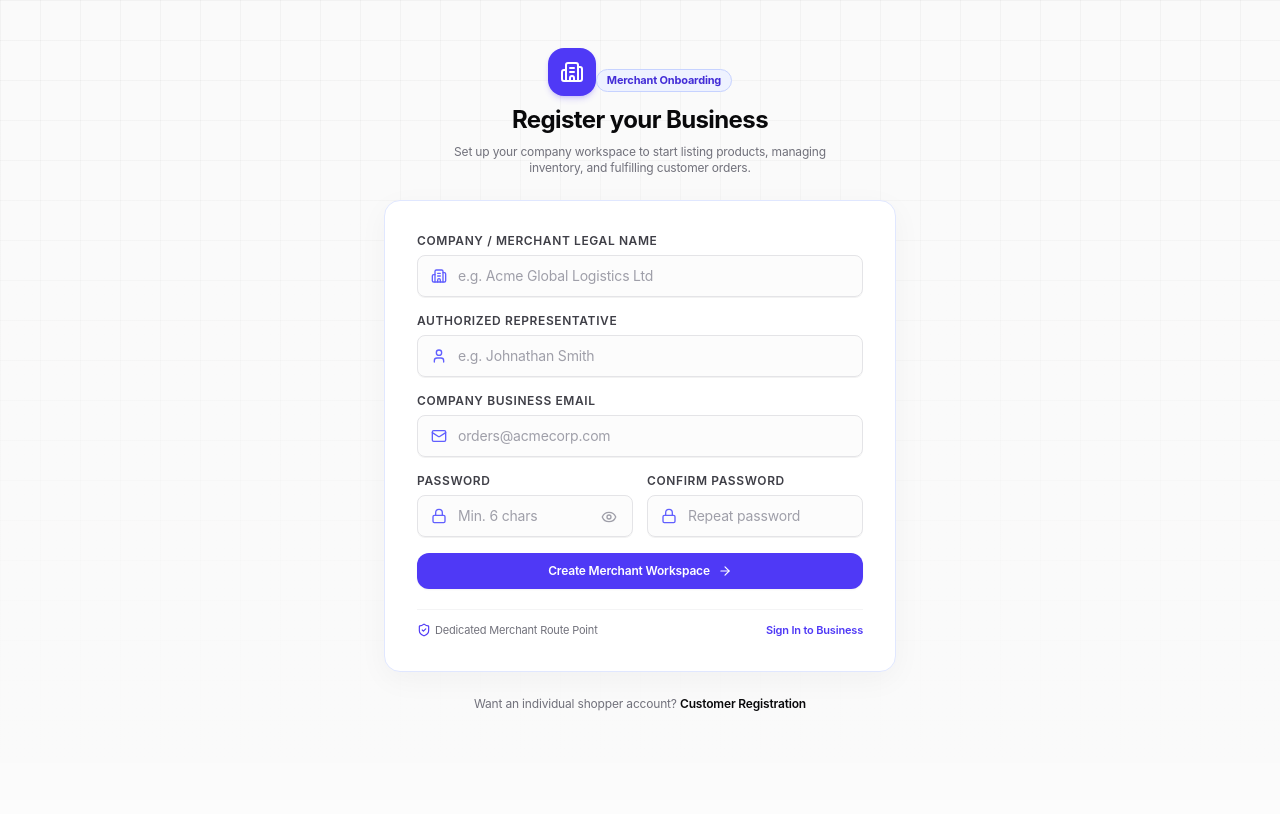
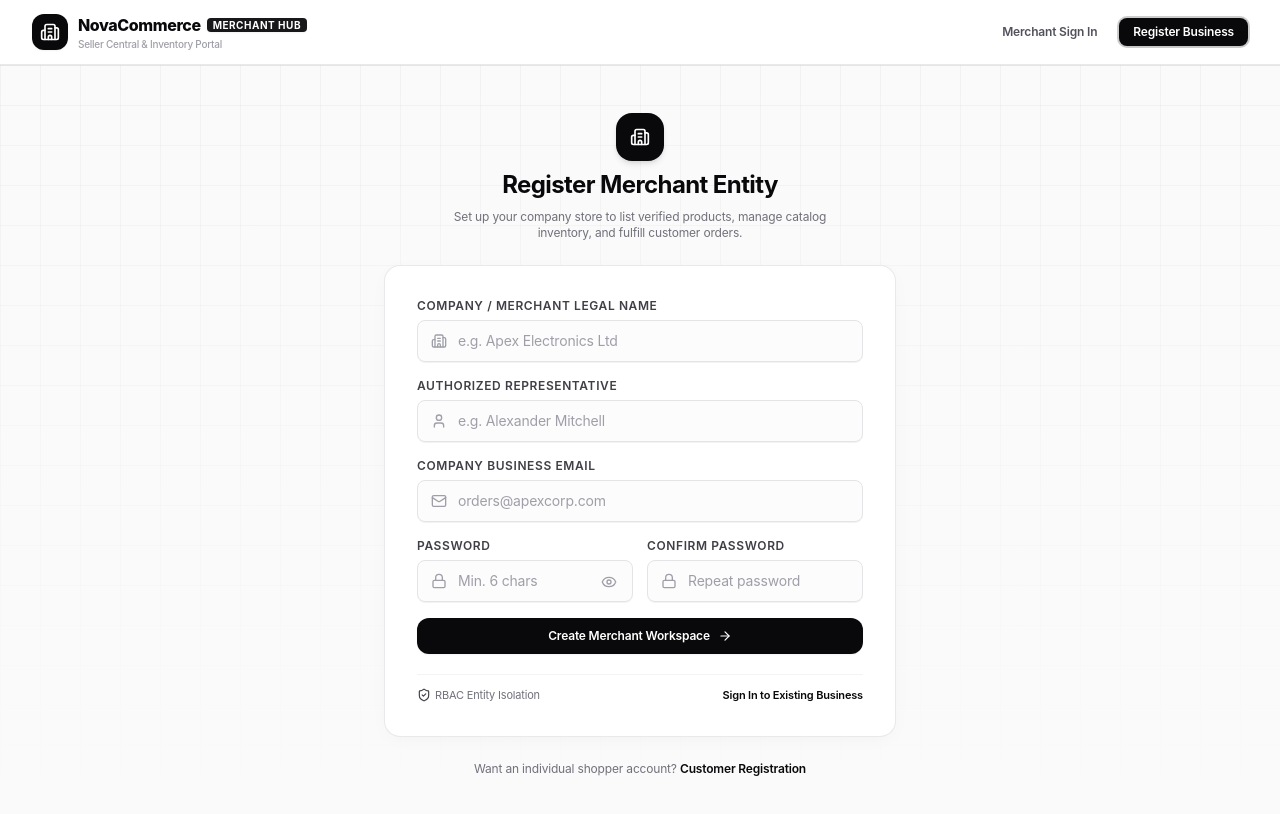
Before and after one commit to Next-Gen-Coder-2007/E-Commerce, a React (Vite) app in the folder client/: page /business/register in a window 1280 px wide. Shown: the top 814 px of the page. Built offline with nearby package versions, Linux system fonts and the light colour scheme; no server answers.

Commit message:
feat(client): integrate merchant portal navigation and refine business auth pages

```diff
--- a/client/src/App.tsx
+++ b/client/src/App.tsx
@@ -4,6 +4,7 @@ import { GoogleOAuthProvider } from '@react-oauth/google';
 import { AuthProvider } from './context/AuthContext';
 import { CartProvider } from './context/CartContext';
 import { Navbar } from './components/Navbar';
+import { BusinessNavbar } from './components/business/BusinessNavbar';
 import { CartDrawer } from './components/CartDrawer';
 import { HomePage } from './pages/HomePage';
 import { ProductDetailPage } from './pages/ProductDetailPage';
@@ -17,10 +18,12 @@ import { PublicOnlyRoute } from './components/PublicOnlyRoute';
 const AppContent: React.FC = () => {
   const location = useLocation();
   const isBusiness = location.pathname.startsWith('/business');
+  const isBusinessAuth = location.pathname === '/business/login' || location.pathname === '/business/register';
 
   return (
     <div className="min-h-screen flex flex-col bg-zinc-50/60 text-zinc-900">
       {!isBusiness && <Navbar />}
+      {isBusinessAuth && <BusinessNavbar />}
       <CartDrawer />
       <div className="flex-1">
         <Routes>
--- a/client/src/components/business/BusinessNavbar.tsx
+++ b/client/src/components/business/BusinessNavbar.tsx
@@ -1,11 +1,12 @@
 import React from 'react';
-import { Link, useNavigate } from 'react-router-dom';
+import { Link, useNavigate, useLocation } from 'react-router-dom';
 import { useAuth } from '../../context/AuthContext';
 import {
   Building2,
   LogOut,
   Store,
   PlusCircle,
+  LayoutDashboard,
 } from 'lucide-react';
 
 export const BusinessNavbar: React.FC<{ onOpenAddModal?: () => void }> = ({
@@ -13,16 +14,20 @@ export const BusinessNavbar: React.FC<{ onOpenAddModal?: () => void }> = ({
 }) => {
   const { user, loading, logout } = useAuth();
   const navigate = useNavigate();
+  const location = useLocation();
 
   const handleLogout = async () => {
     await logout();
     navigate('/business/login');
   };
 
+  const isLoginPage = location.pathname === '/business/login';
+  const isRegisterPage = location.pathname === '/business/register';
+
   return (
-    <header className="sticky top-0 z-50 w-full bg-white/90 backdrop-blur-xl border-b border-zinc-200/80 shadow-xs">
+    <header className="sticky top-0 z-50 w-full bg-white/95 backdrop-blur-xl border-b border-zinc-200/80 shadow-2xs">
       <div className="max-w-7xl mx-auto px-4 sm:px-6 lg:px-8 h-16 flex items-center justify-between">
-        <div className="flex items-center gap-3">
+        <div className="flex items-center gap-4">
           <Link to="/business" className="flex items-center gap-2.5 group">
             <div className="w-9 h-9 rounded-xl bg-zinc-950 flex items-center justify-center text-white shadow-xs group-hover:scale-105 transition-transform">
               <Building2 className="w-5 h-5" />
@@ -32,12 +37,12 @@ export const BusinessNavbar: React.FC<{ onOpenAddModal?: () => void }> = ({
                 <span className="text-base font-extrabold text-zinc-950 tracking-tight">
                   NovaCommerce
                 </span>
-                <span className="text-[10px] uppercase font-bold tracking-wider px-1.5 py-0.2 rounded bg-zinc-100 text-zinc-700 border border-zinc-200">
-                  Seller Central
+                <span className="text-[10px] uppercase font-bold tracking-wider px-1.5 py-0.5 rounded bg-zinc-900 text-white shadow-xs">
+                  Merchant Hub
                 </span>
               </div>
               <span className="text-[10px] text-zinc-400 font-medium tracking-tight">
-                Enterprise Merchant Studio
+                Seller Central & Inventory Portal
               </span>
             </div>
           </Link>
@@ -69,6 +74,14 @@ export const BusinessNavbar: React.FC<{ onOpenAddModal?: () => void }> = ({
                 </button>
               )}
 
+              <Link
+                to="/business"
+                className="hidden lg:inline-flex items-center gap-1 px-3 py-1.5 rounded-lg text-xs font-semibold text-zinc-700 hover:text-zinc-950 hover:bg-zinc-100 border border-zinc-200/80 transition-colors"
+              >
+                <LayoutDashboard className="w-3.5 h-3.5" />
+                <span>Dashboard</span>
+              </Link>
+
               <div className="flex items-center gap-2 p-1 sm:pr-3 sm:pl-1 rounded-xl bg-zinc-50 border border-zinc-200/80">
                 <div className="w-7 h-7 rounded-lg bg-zinc-950 text-white flex items-center justify-center font-bold text-xs">
                   <Building2 className="w-3.5 h-3.5" />
@@ -97,13 +110,21 @@ export const BusinessNavbar: React.FC<{ onOpenAddModal?: () => void }> = ({
             <div className="flex items-center gap-2">
               <Link
                 to="/business/login"
-                className="px-3.5 py-1.5 text-xs font-semibold text-zinc-600 hover:text-zinc-950 rounded-lg transition-colors"
+                className={`px-3.5 py-1.5 text-xs font-semibold rounded-lg transition-colors ${
+                  isLoginPage
+                    ? 'bg-zinc-100 text-zinc-950 font-bold'
+                    : 'text-zinc-600 hover:text-zinc-950 hover:bg-zinc-100'
+                }`}
               >
-                Sign In
+                Merchant Sign In
               </Link>
               <Link
                 to="/business/register"
-                className="px-3.5 py-1.5 text-xs font-semibold text-white bg-zinc-950 hover:bg-zinc-800 rounded-lg shadow-xs"
+                className={`px-3.5 py-1.5 text-xs font-semibold rounded-lg shadow-xs transition-transform active:scale-[0.98] ${
+                  isRegisterPage
+                    ? 'bg-zinc-950 text-white ring-2 ring-zinc-950/20'
+                    : 'text-white bg-zinc-950 hover:bg-zinc-800'
+                }`}
               >
                 Register Business
               </Link>
--- a/client/src/pages/business/BusinessRegisterPage.tsx
+++ b/client/src/pages/business/BusinessRegisterPage.tsx
@@ -119,22 +119,20 @@ export const BusinessRegisterPage: React.FC = () => {
       <div className="absolute inset-0 bg-gradient-to-b from-transparent via-zinc-50/50 to-zinc-50 pointer-events-none" />
 
       <div className="w-full max-w-lg space-y-6 relative z-10">
+        {/* Top Header */}
         <div className="text-center space-y-2">
-          <div className="inline-flex items-center justify-center w-12 h-12 rounded-2xl bg-indigo-600 text-white shadow-md shadow-indigo-600/20 mb-2">
-            <Building2 className="w-6 h-6" />
-          </div>
-          <div className="inline-flex items-center gap-1.5 px-2.5 py-0.5 rounded-full text-[11px] font-bold bg-indigo-50 text-indigo-700 border border-indigo-200">
-            <span>Merchant Onboarding</span>
+          <div className="inline-flex items-center justify-center w-12 h-12 rounded-2xl bg-zinc-950 text-white shadow-md shadow-zinc-950/10 mb-2">
+            <Building2 className="w-5 h-5" />
           </div>
           <h1 className="text-2xl font-bold tracking-tight text-zinc-950">
-            Register your Business
+            Register Merchant Entity
           </h1>
           <p className="text-xs text-zinc-500 max-w-sm mx-auto">
-            Set up your company workspace to start listing products, managing inventory, and fulfilling customer orders.
+            Set up your company store to list verified products, manage catalog inventory, and fulfill customer orders.
           </p>
         </div>
 
-        <div className="bg-white p-6 sm:p-8 rounded-2xl border border-indigo-100 shadow-[0_8px_30px_rgb(0,0,0,0.04)] space-y-5">
+        <div className="bg-white p-6 sm:p-8 rounded-2xl border border-zinc-200/80 shadow-[0_4px_20px_-4px_rgba(0,0,0,0.04)] space-y-5">
           {(serverError || authError) && (
             <div className="flex items-start gap-3 p-3.5 rounded-xl bg-rose-50 border border-rose-200 text-rose-800 text-xs font-medium animate-in fade-in duration-200">
               <AlertCircle className="w-4 h-4 text-rose-600 shrink-0 mt-0.5" />
@@ -149,11 +147,11 @@ export const BusinessRegisterPage: React.FC = () => {
               type="text"
               name="companyName"
               autoComplete="organization"
-              placeholder="e.g. Acme Global Logistics Ltd"
+              placeholder="e.g. Apex Electronics Ltd"
               value={formData.companyName}
               onChange={handleChange}
               error={formErrors.companyName}
-              icon={<Building2 className="w-4 h-4 text-indigo-500" />}
+              icon={<Building2 className="w-4 h-4 text-zinc-400" />}
               disabled={submitting}
             />
 
@@ -163,11 +161,11 @@ export const BusinessRegisterPage: React.FC = () => {
               type="text"
               name="name"
               autoComplete="name"
-              placeholder="e.g. Johnathan Smith"
+              placeholder="e.g. Alexander Mitchell"
               value={formData.name}
               onChange={handleChange}
               error={formErrors.name}
-              icon={<UserIcon className="w-4 h-4 text-indigo-500" />}
+              icon={<UserIcon className="w-4 h-4 text-zinc-400" />}
               disabled={submitting}
             />
 
@@ -177,11 +175,11 @@ export const BusinessRegisterPage: React.FC = () => {
               type="email"
               name="email"
               autoComplete="email"
-              placeholder="orders@acmecorp.com"
+              placeholder="orders@apexcorp.com"
               value={formData.email}
               onChange={handleChange}
               error={formErrors.email}
-              icon={<Mail className="w-4 h-4 text-indigo-500" />}
+              icon={<Mail className="w-4 h-4 text-zinc-400" />}
               disabled={submitting}
             />
 
@@ -197,13 +195,13 @@ export const BusinessRegisterPage: React.FC = () => {
                   value={formData.password}
                   onChange={handleChange}
                   error={formErrors.password}
-                  icon={<Lock className="w-4 h-4 text-indigo-500" />}
+                  icon={<Lock className="w-4 h-4 text-zinc-400" />}
                   disabled={submitting}
                 />
                 <button
                   type="button"
                   onClick={() => setShowPassword(!showPassword)}
-                  className="absolute right-3 top-[32px] text-zinc-400 hover:text-zinc-700 transition-colors focus:outline-none p-1"
+                  className="absolute right-3 top-[32px] text-zinc-400 hover:text-zinc-700 transition-colors focus:outline-none p-1 cursor-pointer"
                   tabIndex={-1}
                   title={showPassword ? 'Hide password' : 'Show password'}
                 >
@@ -225,7 +223,7 @@ export const BusinessRegisterPage: React.FC = () => {
                 value={formData.confirmPassword}
                 onChange={handleChange}
                 error={formErrors.confirmPassword}
-                icon={<Lock className="w-4 h-4 text-indigo-500" />}
+                icon={<Lock className="w-4 h-4 text-zinc-400" />}
                 disabled={submitting}
               />
             </div>
@@ -234,7 +232,7 @@ export const BusinessRegisterPage: React.FC = () => {
               id="business-register-submit-btn"
               type="submit"
               disabled={submitting}
-              className="w-full flex items-center justify-center gap-2 py-2.5 px-4 rounded-xl text-xs font-semibold text-white bg-indigo-600 hover:bg-indigo-700 focus:outline-none focus:ring-2 focus:ring-offset-2 focus:ring-indigo-600 disabled:opacity-60 disabled:cursor-not-allowed transition-all shadow-xs active:scale-[0.99] cursor-pointer"
+              className="w-full flex items-center justify-center gap-2 py-2.5 px-4 rounded-xl text-xs font-semibold text-white bg-zinc-950 hover:bg-zinc-800 focus:outline-none focus:ring-2 focus:ring-offset-2 focus:ring-zinc-950 disabled:opacity-60 disabled:cursor-not-allowed transition-all shadow-xs active:scale-[0.99] cursor-pointer"
             >
               {submitting ? (
                 <div className="w-4 h-4 border-2 border-white border-t-transparent rounded-full animate-spin" />
@@ -249,14 +247,14 @@ export const BusinessRegisterPage: React.FC = () => {
 
           <div className="pt-3 border-t border-zinc-100 flex items-center justify-between text-[11px] text-zinc-500">
             <div className="flex items-center gap-1">
-              <ShieldCheck className="w-3.5 h-3.5 text-indigo-600" />
-              <span>Dedicated Merchant Route Point</span>
+              <ShieldCheck className="w-3.5 h-3.5 text-zinc-700" />
+              <span>RBAC Entity Isolation</span>
             </div>
             <Link
               to="/business/login"
-              className="font-semibold text-indigo-600 hover:underline"
+              className="font-semibold text-zinc-950 hover:underline"
             >
-              Sign In to Business
+              Sign In to Existing Business
             </Link>
           </div>
         </div>
```
Also changed, not shown: client/src/components/Navbar.tsx (+10 -0 lines), client/src/pages/business/BusinessLoginPage.tsx (+16 -18 lines).
